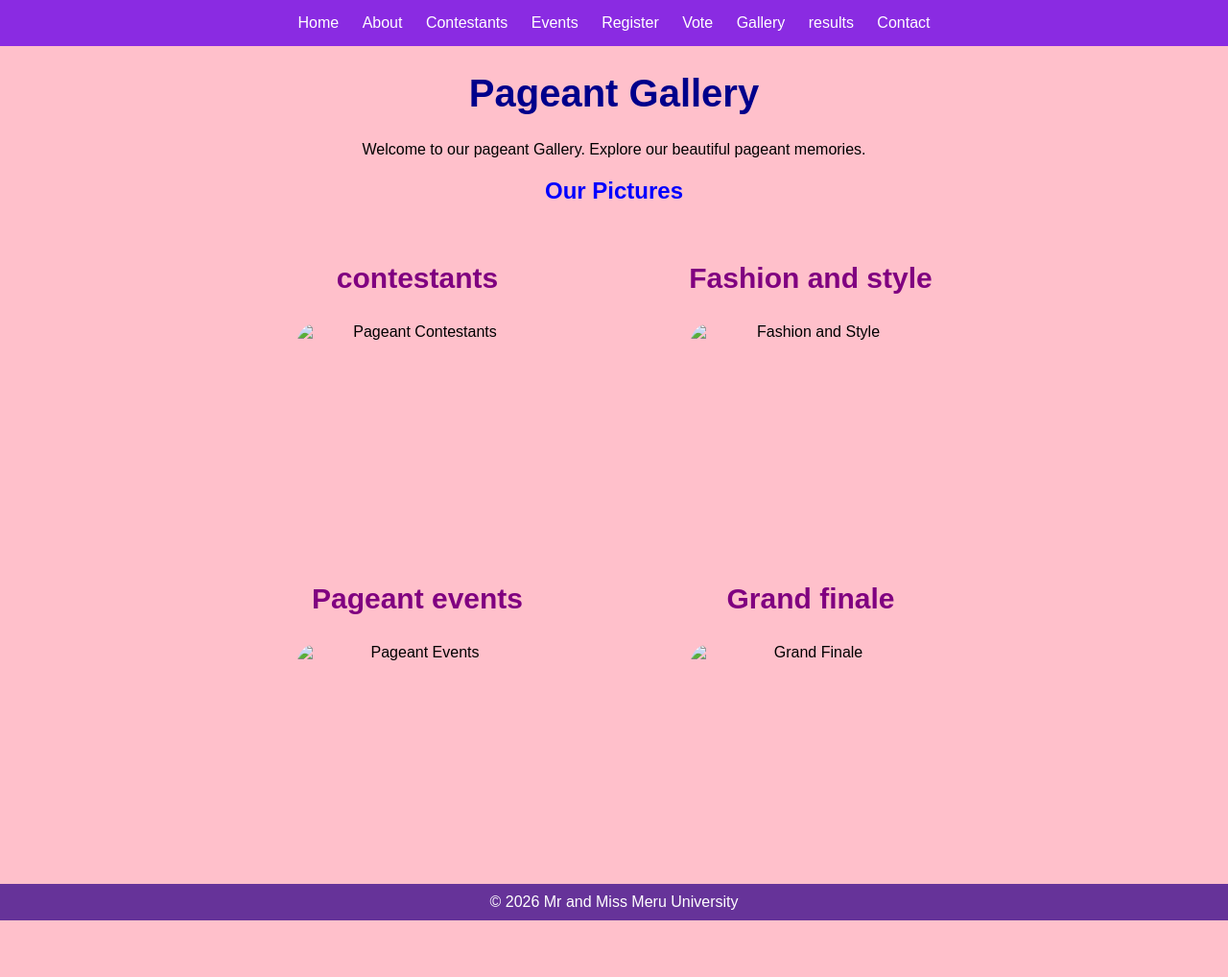
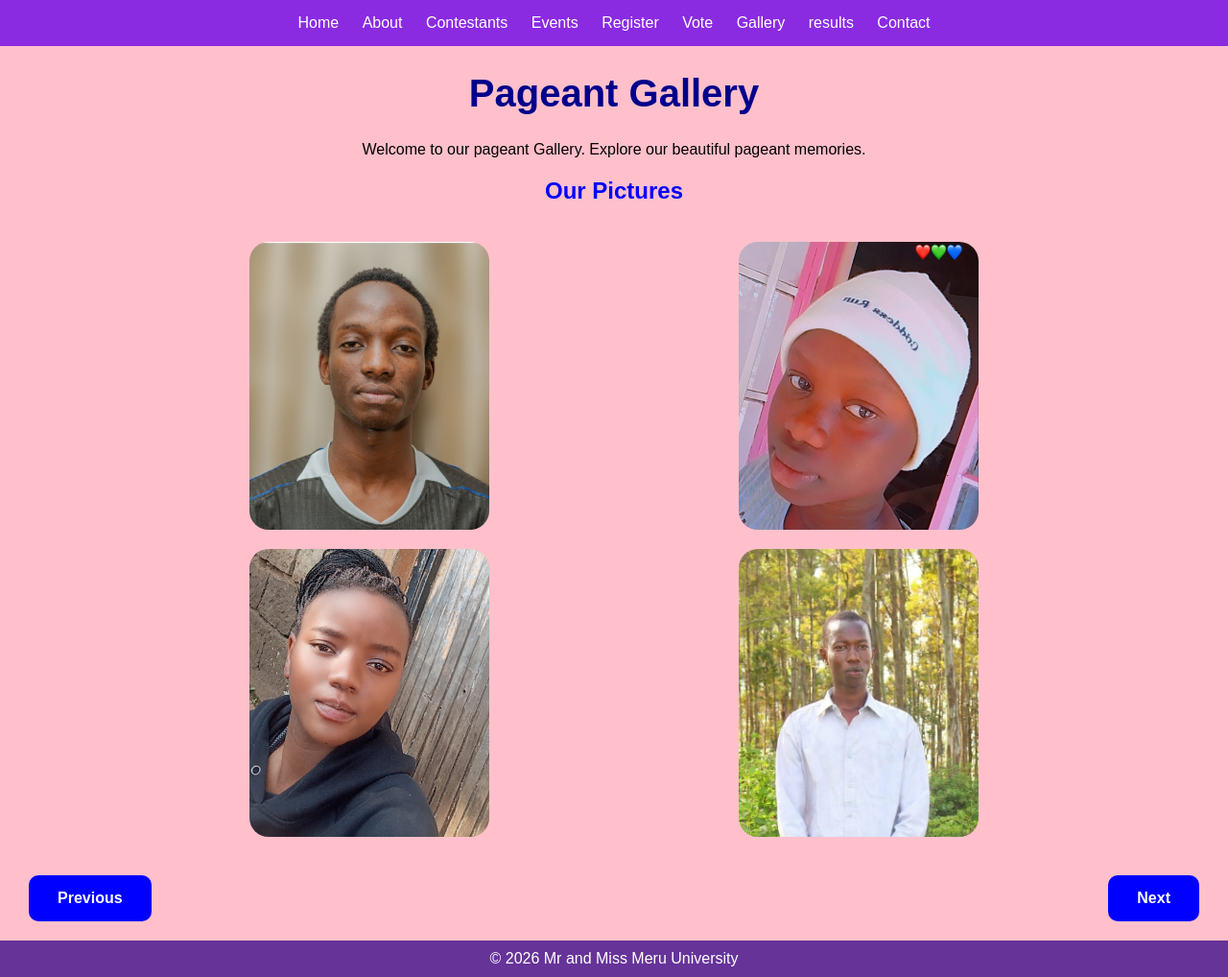
Before and after one commit to wafula-javis/merupeagent, a plain HTML site: page gallery.html in a window 1280 px wide. Shown: the whole page at 96% size. Before the commit the page ends 959 px from the top, so only its background shows below. Drawn offline with Linux system fonts and the light colour scheme.

Commit message:
3rd-commit

```diff
--- a/gallery.html
+++ b/gallery.html
@@ -21,29 +21,19 @@
     <p>Welcome to our pageant Gallery.
         Explore our beautiful pageant memories.
     </p>
-
     <h2>Our Pictures</h2>
-    <div class="pageant-gallery">
-        <div class="gallery-item">
-        <h3>contestants</h3>
-    <img src="contestant.jpg" alt="Pageant Contestants">
+<div class="photo-grid">
+   <img src="picha/sisko.jpeg" alt="Pageant Contestants" class="tina2">
+   <img src="picha/tina2.jpeg" alt="Fashion and Style" class="tina2">
+   <img src="picha/wambo.jpeg"  alt="Pageant Events"class="tina2">
+   <img src="picha/oti.jpeg" alt="Grand Finale" class="tina2">
+</div>
+ <section>
+     <div class="page-nav">
+        <a href="vote.html" class="btn-prev">Previous</a>
+        <a href="results.html" class="btn-next">Next</a>
     </div>
-
-    <div class="gallery-item">
-        <H3>Fashion and style</H3>
-    <img src="fashion.jpg" alt="Fashion and Style">
-    </div>
-
-    <div class="gallery-item">
-        <h3>Pageant events</h3>
-    <img src="event.jpg" alt="Pageant Events">
-    </div>
-
-    <div class="gallery-item">
-        <h3>Grand finale</h3>
-    <img src="finale.jpg" alt="Grand Finale">
-    </div>
-    </div>
+    </section>
 
     <footer>&copy; 2026 Mr and Miss Meru University</footer>
 
```
Also changed, not shown: about.html (+6 -8 lines), contact.html (+5 -0 lines), events.html (+5 -0 lines), index.html (+7 -9 lines), register.html (+6 -2 lines), results.html (+7 -1 lines), vote.html (+7 -1 lines), picha/oti.jpeg (added), picha/sisko.jpeg (added), picha/tina2.jpeg (added), picha/wambo.jpeg (added).
